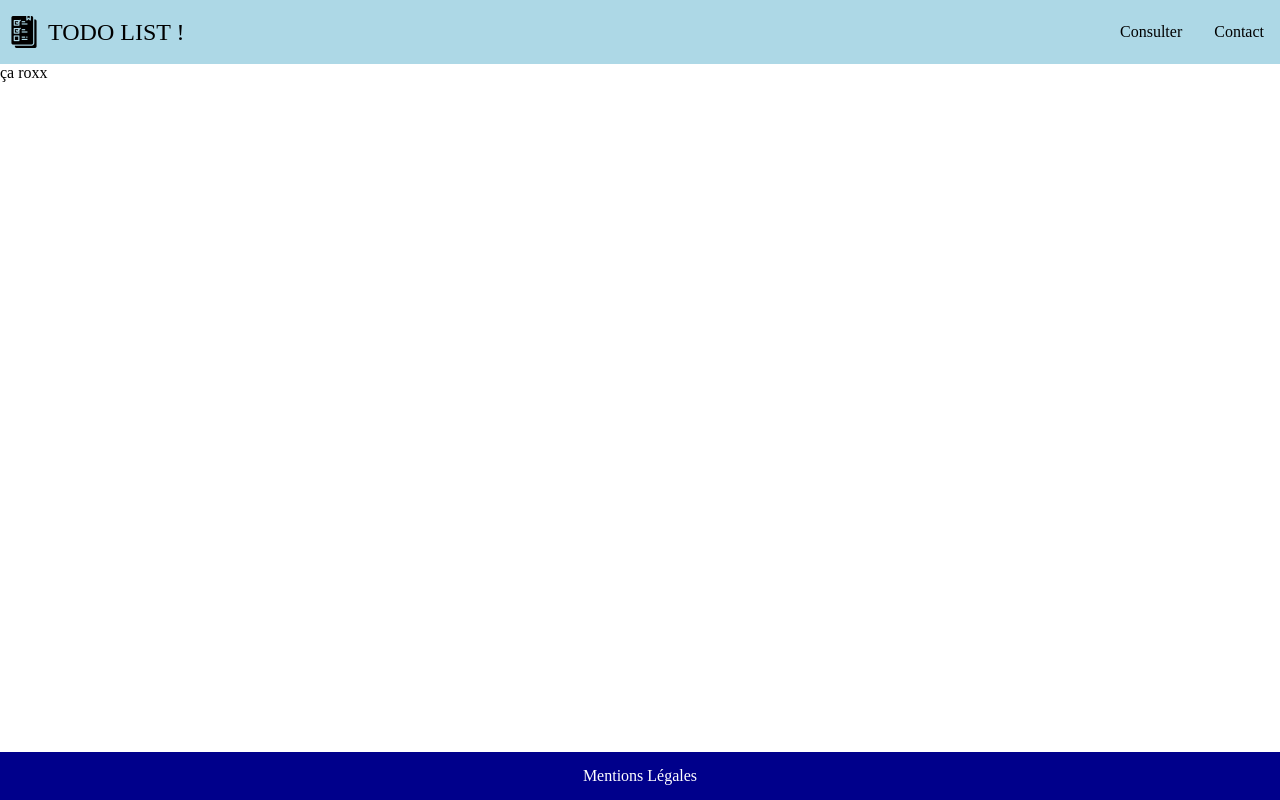
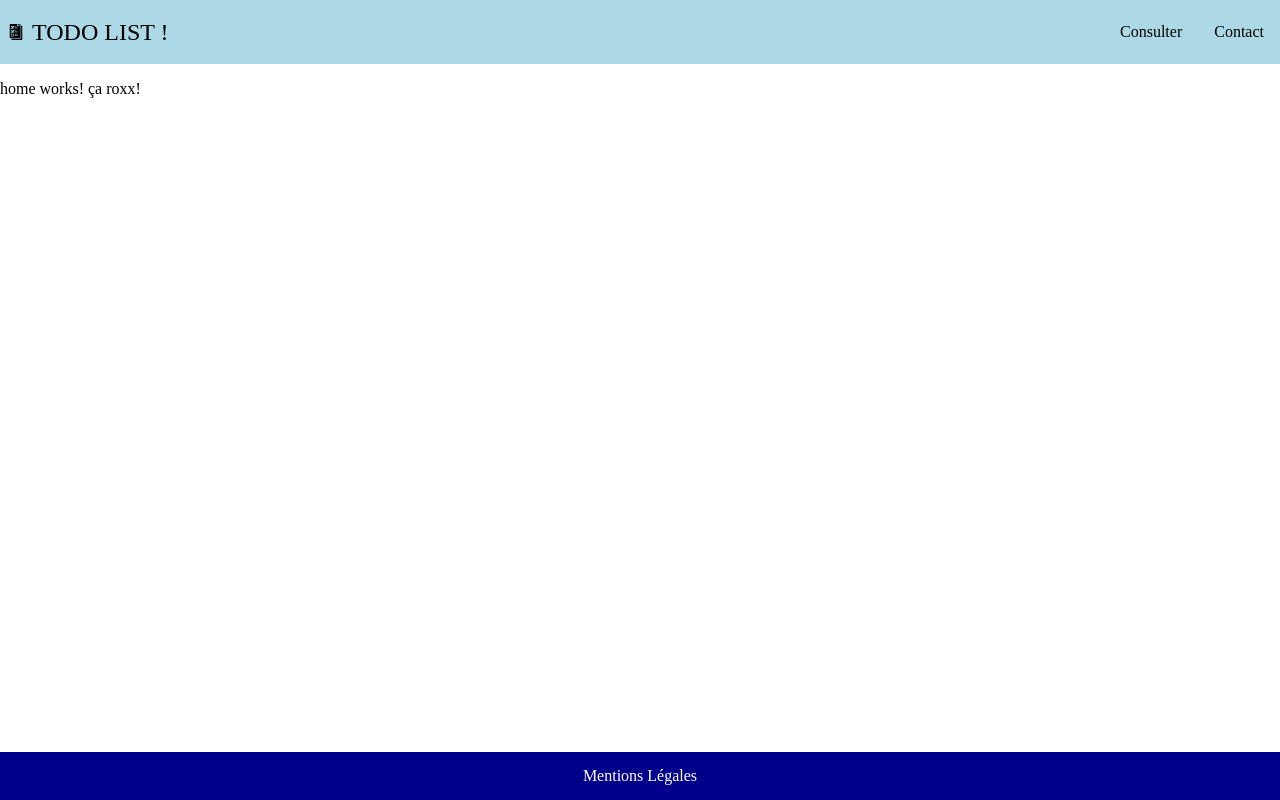
Before and after one commit to IvanSutter/formation-js-todolist, an Angular app: page / in a window 1280 px wide. Built offline with nearby package versions, Linux system fonts and the light colour scheme.

Commit message:
Route home OK

```diff
--- a/src/app/app-routing.module.ts
+++ /dev/null
@@ -1,10 +0,0 @@
-import { NgModule } from '@angular/core';
-import { Routes, RouterModule } from '@angular/router';
-
-const routes: Routes = [];
-
-@NgModule({
-  imports: [RouterModule.forRoot(routes)],
-  exports: [RouterModule]
-})
-export class AppRoutingModule { }
--- a/src/app/app.module.ts
+++ b/src/app/app.module.ts
@@ -1,7 +1,6 @@
 import { BrowserModule } from '@angular/platform-browser';
 import { NgModule } from '@angular/core';
 
-import { AppRoutingModule } from './app-routing.module';
 import { AppComponent } from './app.component';
 import { LayoutModule } from './layout/layout.module';
 
@@ -11,7 +10,6 @@
   ],
   imports: [
     BrowserModule,
-    AppRoutingModule,
     LayoutModule
   ],
   providers: [],
--- a/src/app/layout/body/body.component.html
+++ b/src/app/layout/body/body.component.html
@@ -1 +1,5 @@
-<main>ça roxx</main>
+<main>
+  <router-outlet>
+
+  </router-outlet>
+</main>
--- a/src/app/layout/layout.module.ts
+++ b/src/app/layout/layout.module.ts
@@ -3,11 +3,14 @@
 import { HeaderComponent } from './header/header.component';
 import { BodyComponent } from './body/body.component';
 import { FooterComponent } from './footer/footer.component';
+import { AppRoutingModule } from '../routes/app-routing.module';
 
 @NgModule({
   declarations: [HeaderComponent, BodyComponent, FooterComponent],
   imports: [
-    CommonModule
+    CommonModule,
+    AppRoutingModule
+
   ],
   exports:  [HeaderComponent, BodyComponent, FooterComponent]
 })
--- /dev/null
+++ b/src/app/routes/home/home.component.html
@@ -0,0 +1,3 @@
+<p>
+  home works! ça roxx!
+</p>
--- /dev/null
+++ b/src/app/routes/home/home.component.ts
@@ -0,0 +1,15 @@
+import { Component, OnInit } from '@angular/core';
+
+@Component({
+  selector: 'app-home',
+  templateUrl: './home.component.html',
+  styleUrls: ['./home.component.scss']
+})
+export class HomeComponent implements OnInit {
+
+  constructor() { }
+
+  ngOnInit() {
+  }
+
+}
--- a/src/styles.scss
+++ b/src/styles.scss
@@ -1,3 +1,13 @@
+* {
+    box-sizing: border-box;
+    margin-top: 0;
+    margin-bottom: 0;
+}
+
+p {
+    padding-top: 1rem;
+}
+
 body {
     margin: 0;
     padding: 0;
```
Also changed, not shown: src/app/routes/app-routing.module.ts (added, +17 -0 lines), history.txt, src/app/routes/home/home.component.scss (added), 1 other file (tests, documents, lock files or other folders).
